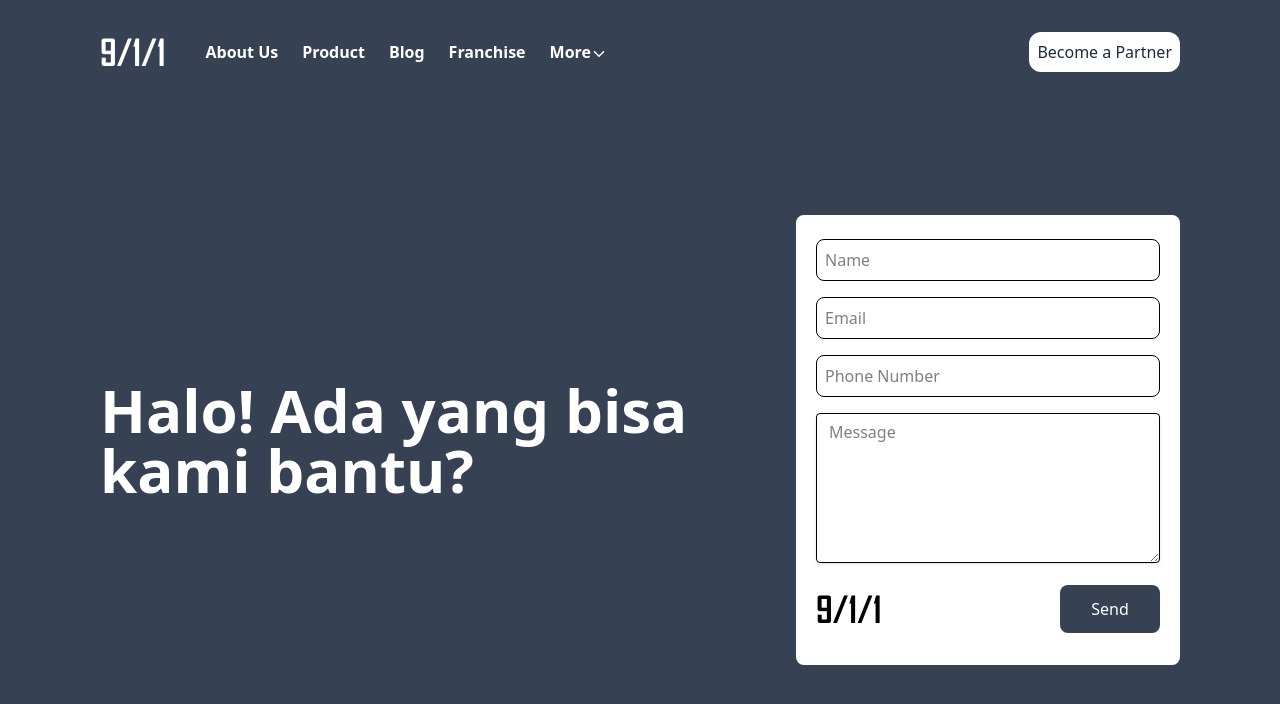
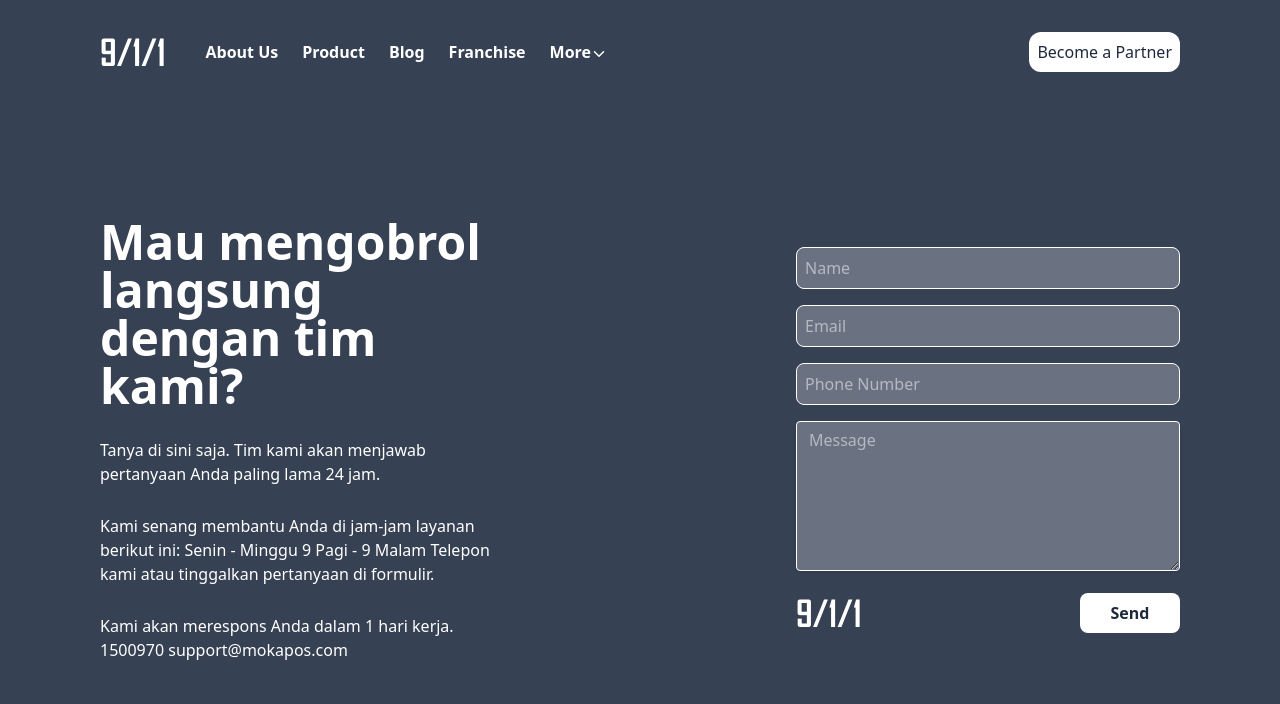
Before and after one commit to Kenzyyy29/911-tasik, a Next.js app: page /contact-us in a window 1280 px wide. Shown: the top 704 px of the page. Built offline with nearby package versions, Linux system fonts and the light colour scheme.

Commit message:
contactForm

```diff
--- a/app/about-us/page.jsx
+++ b/app/about-us/page.jsx
@@ -49,7 +49,21 @@ const About = () => {
      </p>
     </div>
    </section>
-   <section className="h-screen w-full flex items-center justify-center  bg-[#f4f4f4]"></section>
+   <section className="h-screen w-full flex items-center justify-center  bg-[#f4f4f4]">
+    <div className="text-center h-full w-full flex flex-col gap-10 items-center justify-center ">
+     <div className="flex flex-col lg:flex-row gap-5 items-center justify-center px-10">
+      <div className="lg:h-[400px] lg:w-[400px] h-[400px] w-[330px] bg-white rounded-lg  shadow-xl"></div>
+      <div className="max-w-[600px]">
+       <h1 className="text-3xl font-bold text-start">
+        Ceritakan Pengalaman Berharga anda bersama kami!
+       </h1>
+      </div>
+     </div>
+     <Link href="https://www.google.com/search?sca_esv=25082cbaae72e774&rlz=1C1FKPE_idID1132ID1132&sxsrf=AHTn8zqoYvt0MvQ_dsVKSOW5-CXhnQO7tA:1742657955768&si=APYL9bs7Hg2KMLB-4tSoTdxuOx8BdRvHbByC_AuVpNyh0x2KzZ7CcGQU9Rv0dAQtPywYgZUkKHGqM8VCciNdFOAd08kT86I8zKcrMW2x8j3uJ6Q-IkUZzAEQ4wAbk5lDZ_kwu6Zmo1Ys&q=911+Coffee+Ulasan&sa=X&ved=2ahUKEwjXqqzjgp6MAxWj4jgGHUMEASUQ0bkNegQIIhAE&biw=1280&bih=593&dpr=1.5#lrd=0x2e6f5708046d40ab:0xbd1144a5c474882,3,,,,">
+      Beri Review!
+     </Link>
+    </div>
+   </section>
    <section className="h-auto py-10 w-full flex flex-col gap-6 items-center justify-center bg-white">
     <h1 className="text-3xl text-black/40 font-bold">Favorite Spot</h1>
     <div className="grid grid-cols-3 gap-5">
@@ -68,7 +82,11 @@ const About = () => {
       </div>
      ))}
     </div>
-    <Link href="/">See More</Link>
+    <Link
+     href="/"
+     className="hover:underline">
+     See More
+    </Link>
    </section>
   </div>
  );
--- a/app/contact-us/layout.jsx
+++ b/app/contact-us/layout.jsx
@@ -1,6 +1,8 @@
 const ContactLayout = ({children}) => {
  return (
-  <div className="h-screen w-full flex gap-10  justify-center">{children}</div>
+  <div className="h-screen w-full flex gap-10 justify-center">
+   {children}
+  </div>
  );
 };
 
--- a/app/contact-us/page.jsx
+++ b/app/contact-us/page.jsx
@@ -3,8 +3,21 @@ import ContactForm from "@/components/ui/ContactForm";
 const Contact = () => {
  return (
   <div className="h-screen w-full flex flex-col lg:flex-row items-center justify-between bg-gray-700 pt-[130px] pb-[50px] px-10 lg:px-[100px]">
-   <div className="text-4xl lg:text-6xl text-white font-bold">
-    Halo! Ada yang bisa kami bantu?
+   <div className="flex flex-col gap-7  text-white font-bold max-w-[400px]">
+    <h1 className="text-4xl lg:text-5xl">
+     Mau mengobrol langsung dengan tim kami?
+    </h1>
+    <p className="text-base font-normal">
+     Tanya di sini saja. Tim kami akan menjawab pertanyaan Anda paling lama 24
+     jam.
+    </p>
+    <p className="text-base font-normal">
+     Kami senang membantu Anda di jam-jam layanan berikut ini: Senin - Minggu 9
+     Pagi - 9 Malam Telepon kami atau tinggalkan pertanyaan di formulir.
+    </p>
+    <p className="text-base font-normal">
+     Kami akan merespons Anda dalam 1 hari kerja. 1500970 support@mokapos.com
+    </p>
    </div>
    <ContactForm />
   </div>
--- a/components/ui/ContactForm.jsx
+++ b/components/ui/ContactForm.jsx
@@ -1,8 +1,8 @@
 const ContactForm = () => {
  return (
-  <div className="bg-white backdrop-blur-lg w-full max-w-sm flex flex-col gap-4 px-5 pt-6 pb-8 rounded-lg">
+  <div className=" w-full max-w-sm flex flex-col gap-4 rounded-lg">
    <form className="flex flex-col w-full">
-    <div className="p-2 border rounded-lg bg-white">
+    <div className="p-2 border border-white text-white rounded-lg bg-gray-500">
      <input
       type="text"
       placeholder="Name"
@@ -11,7 +11,7 @@ const ContactForm = () => {
     </div>
    </form>
    <form className="flex flex-col w-full">
-    <div className="p-2 border rounded-lg bg-white">
+    <div className="p-2 border border-white text-white rounded-lg bg-gray-500">
      <input
       type="email"
       placeholder="Email"
@@ -20,7 +20,7 @@ const ContactForm = () => {
     </div>
    </form>
    <form className="flex flex-col w-full">
-    <div className="p-2 border rounded-lg bg-white">
+    <div className="p-2 border border-white text-white rounded-lg bg-gray-500">
      <input
       type="text"
       placeholder="Phone Number "
@@ -32,17 +32,17 @@ const ContactForm = () => {
     <textarea
      name="message"
      placeholder="Message"
-     className="shadow appearance-none border rounded w-full py-2 px-3 h-[150px] xl:h-[150px] 2xl:h-[180px]  text-tulang leading-tight focus:outline-none focus:shadow-outline bg-white"
+     className="shadow appearance-none border border-white text-white rounded w-full py-2 px-3 h-[150px] xl:h-[150px] 2xl:h-[180px]  text-tulang leading-tight focus:outline-none focus:shadow-outline bg-gray-500"
      required
     />
    </form>
    <div className="flex justify-between items-center">
     <h1
-     className="text-4xl text-black font-bold"
+     className="text-4xl text-white font-bold"
      style={{fontFamily: "Agency FB"}}>
      9/1/1
     </h1>
-    <button className="bg-gray-700 py-3 px-2 rounded-lg text-white w-[100px]">
+    <button className="bg-white py-2 px-1 font-semibold rounded-lg text-gray-800 w-[100px]">
      Send
     </button>
    </div>
```
